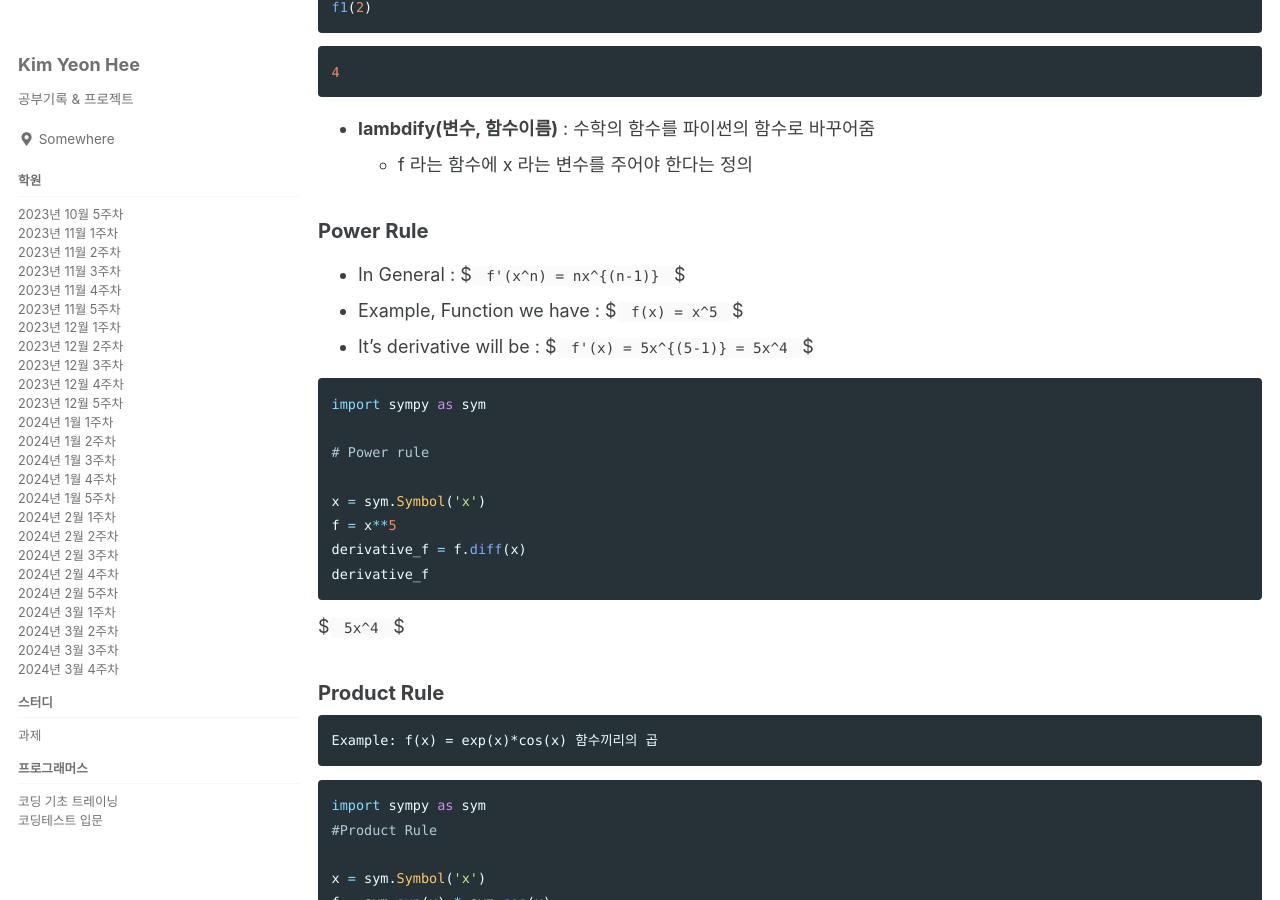
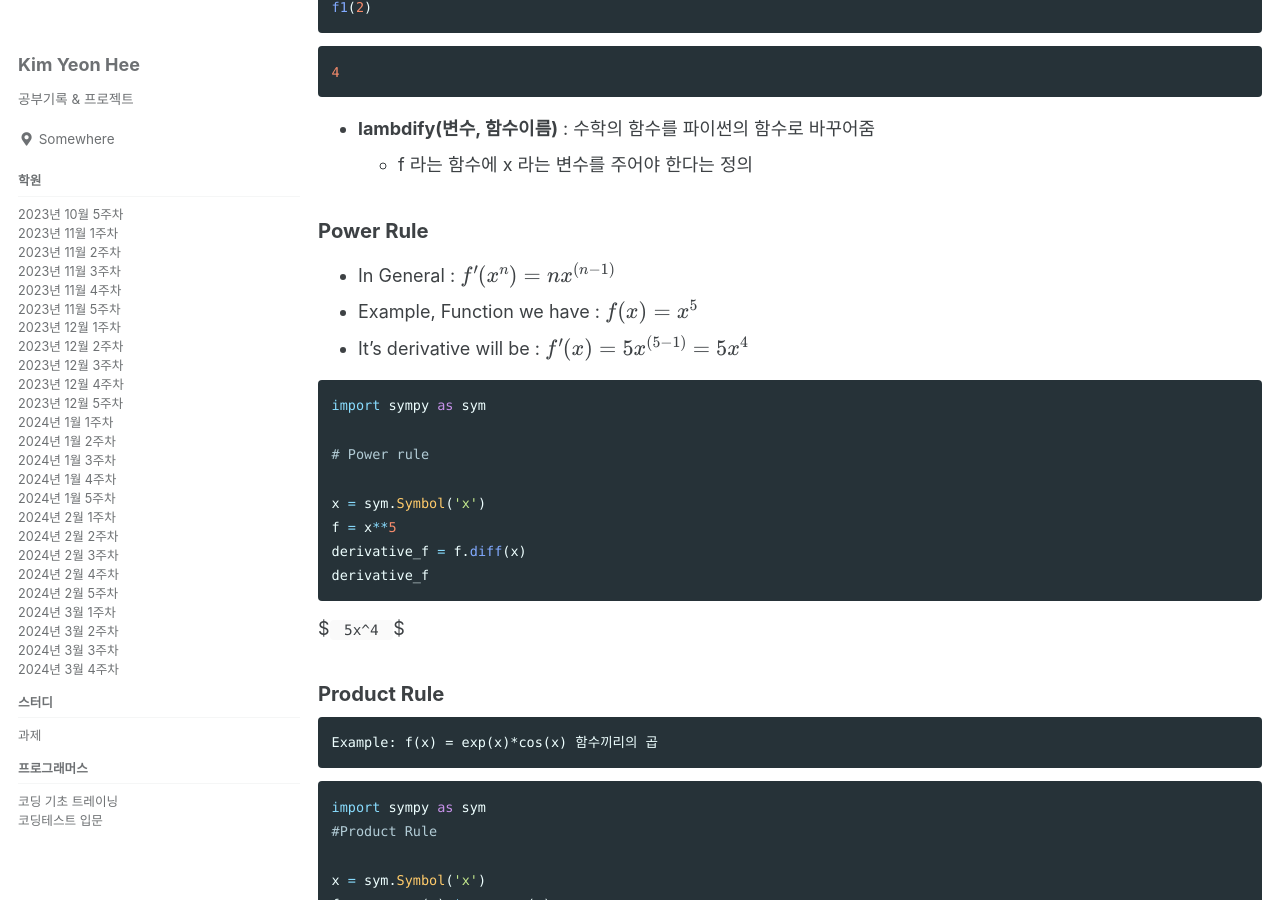
Before and after one commit to YonY-K/YonY-K.github.io, a Jekyll site: the page built from school/school_202403week4/_posts/2024-03-28/2024-03-28-20240328_1period.md, in a window 1280 px wide and 900 px high, scrolled down 1533 px. Built offline with Jekyll 4.4.1, drawn with Linux system fonts in a browser that asks for light colours; cached includes are drawn as plain includes; formulas are drawn with MathJax 3.

````diff
--- a/school/school_202403week4/_posts/2024-03-28/2024-03-28-20240328_1period.md
+++ b/school/school_202403week4/_posts/2024-03-28/2024-03-28-20240328_1period.md
@@ -73,9 +73,9 @@ f1(2)
 
 ### Power Rule
 
-- In General : $` f'(x^n) = nx^{(n-1)} `$
-- Example, Function we have : $` f(x) = x^5 `$
-- It's derivative will be : $` f'(x) = 5x^{(5-1)} = 5x^4 `$
+- In General : $ f'(x^n) = nx^{(n-1)} $
+- Example, Function we have : $ f(x) = x^5 $
+- It's derivative will be : $ f'(x) = 5x^{(5-1)} = 5x^4 $
 
 ```python
 import sympy as sym
````
